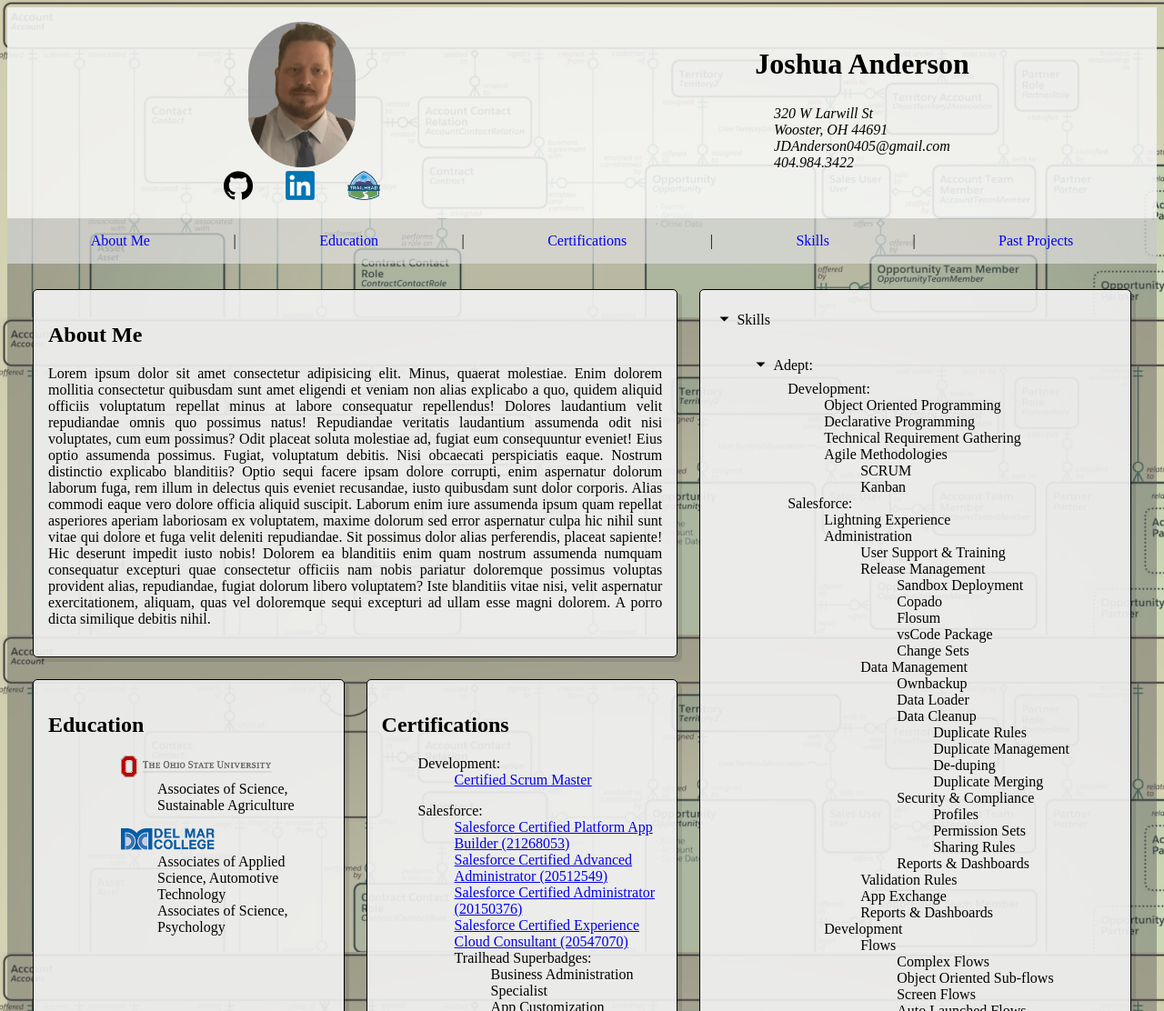
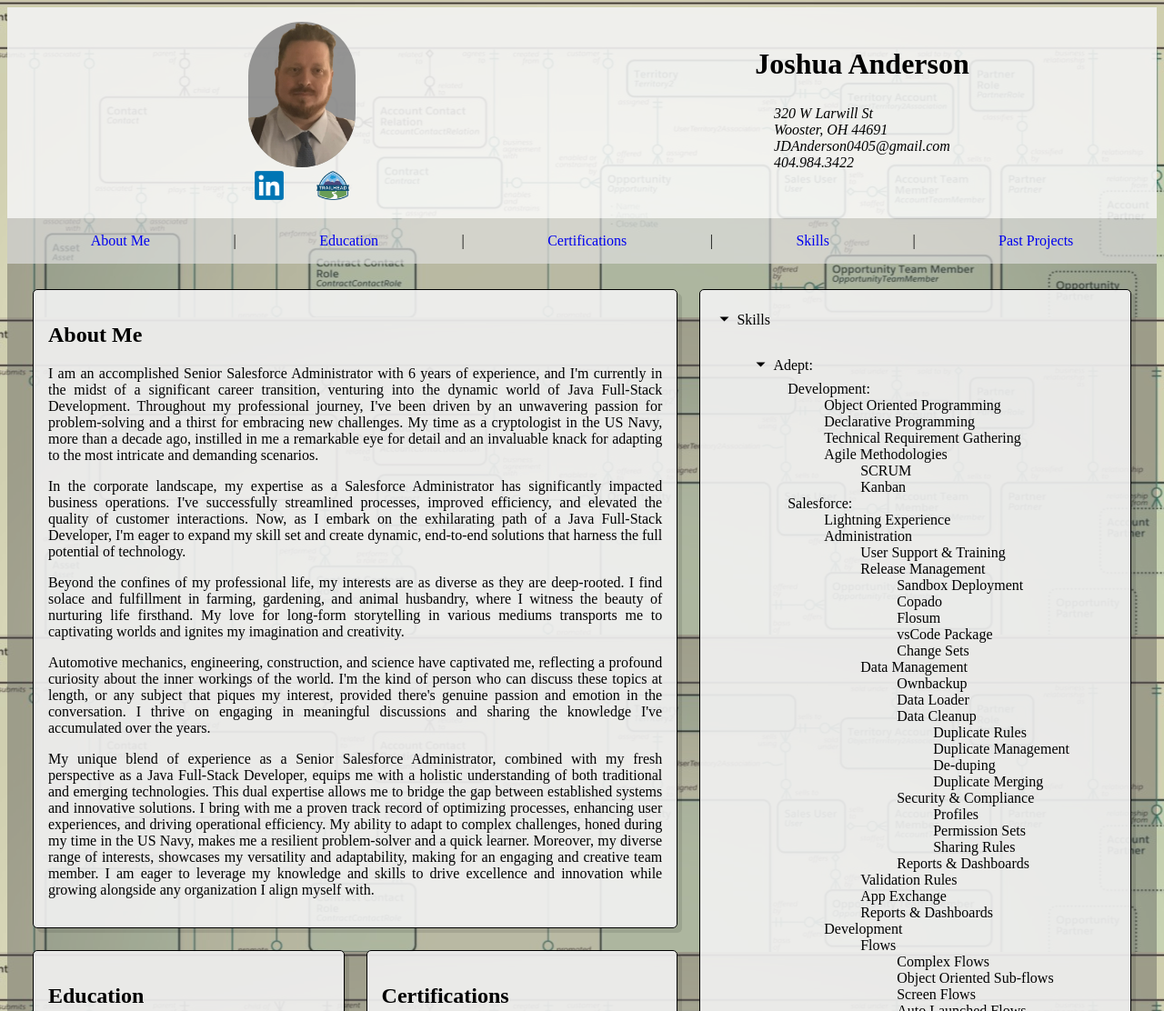
Before and after one commit to Jdoasvhiuda/jdoasvhiuda.github.io, a plain HTML site: page index.html in a window 1280 px wide. Shown: the top 1112 px of the page at 91% size. Drawn offline with Linux system fonts and the light colour scheme.

Commit message:
11-6-2023 2152

```diff
--- a/css/index-style.css
+++ b/css/index-style.css
@@ -6,6 +6,7 @@
 }
 html {
   background: url("/img/data-schema-background.png");
+  background-position: center top;
 }
 #osu_logo {
   height: 1.5rem;
--- a/index.html
+++ b/index.html
@@ -22,12 +22,12 @@
         >
       </div>
       <div class="links">
-        <a href="https://github.com/Jdoasvhiuda" target="_blank"
+        <!-- <a href="https://github.com/Jdoasvhiuda" target="_blank"
           ><img
             src="/img/github.png"
             alt="Github.com Logo"
             class="inline_text_image"
-        /></a>
+        /></a> -->
         <a
           href="https://www.linkedin.com/in/joshua-anderson-8407a3ba/"
           target="_blank"
@@ -62,30 +62,56 @@
       <div id="about-me" class="about-me">
         <h2>About Me</h2>
         <p>
-          Lorem ipsum dolor sit amet consectetur adipisicing elit. Minus,
-          quaerat molestiae. Enim dolorem mollitia consectetur quibusdam sunt
-          amet eligendi et veniam non alias explicabo a quo, quidem aliquid
-          officiis voluptatum repellat minus at labore consequatur repellendus!
-          Dolores laudantium velit repudiandae omnis quo possimus natus!
-          Repudiandae veritatis laudantium assumenda odit nisi voluptates, cum
-          eum possimus? Odit placeat soluta molestiae ad, fugiat eum
-          consequuntur eveniet! Eius optio assumenda possimus. Fugiat,
-          voluptatum debitis. Nisi obcaecati perspiciatis eaque. Nostrum
-          distinctio explicabo blanditiis? Optio sequi facere ipsam dolore
-          corrupti, enim aspernatur dolorum laborum fuga, rem illum in delectus
-          quis eveniet recusandae, iusto quibusdam sunt dolor corporis. Alias
-          commodi eaque vero dolore officia aliquid suscipit. Laborum enim iure
-          assumenda ipsum quam repellat asperiores aperiam laboriosam ex
-          voluptatem, maxime dolorum sed error aspernatur culpa hic nihil sunt
-          vitae qui dolore et fuga velit deleniti repudiandae. Sit possimus
-          dolor alias perferendis, placeat sapiente! Hic deserunt impedit iusto
-          nobis! Dolorem ea blanditiis enim quam nostrum assumenda numquam
-          consequatur excepturi quae consectetur officiis nam nobis pariatur
-          doloremque possimus voluptas provident alias, repudiandae, fugiat
-          dolorum libero voluptatem? Iste blanditiis vitae nisi, velit
-          aspernatur exercitationem, aliquam, quas vel doloremque sequi
-          excepturi ad ullam esse magni dolorem. A porro dicta similique debitis
-          nihil.
+          I am an accomplished Senior Salesforce Administrator with 6 years of
+          experience, and I'm currently in the midst of a significant career
+          transition, venturing into the dynamic world of Java Full-Stack
+          Development. Throughout my professional journey, I've been driven by
+          an unwavering passion for problem-solving and a thirst for embracing
+          new challenges. My time as a cryptologist in the US Navy, more than a
+          decade ago, instilled in me a remarkable eye for detail and an
+          invaluable knack for adapting to the most intricate and demanding
+          scenarios.
+        </p>
+        <p>
+          In the corporate landscape, my expertise as a Salesforce Administrator
+          has significantly impacted business operations. I've successfully
+          streamlined processes, improved efficiency, and elevated the quality
+          of customer interactions. Now, as I embark on the exhilarating path of
+          a Java Full-Stack Developer, I'm eager to expand my skill set and
+          create dynamic, end-to-end solutions that harness the full potential
+          of technology.
+        </p>
+        <p>
+          Beyond the confines of my professional life, my interests are as
+          diverse as they are deep-rooted. I find solace and fulfillment in
+          farming, gardening, and animal husbandry, where I witness the beauty
+          of nurturing life firsthand. My love for long-form storytelling in
+          various mediums transports me to captivating worlds and ignites my
+          imagination and creativity.
+        </p>
+        <p>
+          Automotive mechanics, engineering, construction, and science have
+          captivated me, reflecting a profound curiosity about the inner
+          workings of the world. I'm the kind of person who can discuss these
+          topics at length, or any subject that piques my interest, provided
+          there's genuine passion and emotion in the conversation. I thrive on
+          engaging in meaningful discussions and sharing the knowledge I've
+          accumulated over the years.
+        </p>
+        <p>
+          My unique blend of experience as a Senior Salesforce Administrator,
+          combined with my fresh perspective as a Java Full-Stack Developer,
+          equips me with a holistic understanding of both traditional and
+          emerging technologies. This dual expertise allows me to bridge the gap
+          between established systems and innovative solutions. I bring with me
+          a proven track record of optimizing processes, enhancing user
+          experiences, and driving operational efficiency. My ability to adapt
+          to complex challenges, honed during my time in the US Navy, makes me a
+          resilient problem-solver and a quick learner. Moreover, my diverse
+          range of interests, showcases my versatility and adaptability, making
+          for an engaging and creative team member. I am eager to leverage my
+          knowledge and skills to drive excellence and innovation while growing
+          alongside any organization I align myself with.
         </p>
       </div>
       <div id="education" class="education">
```
